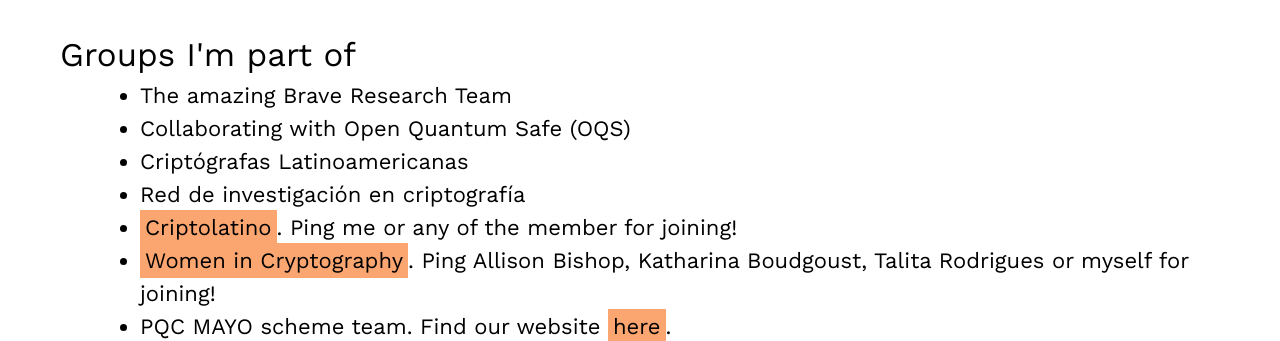
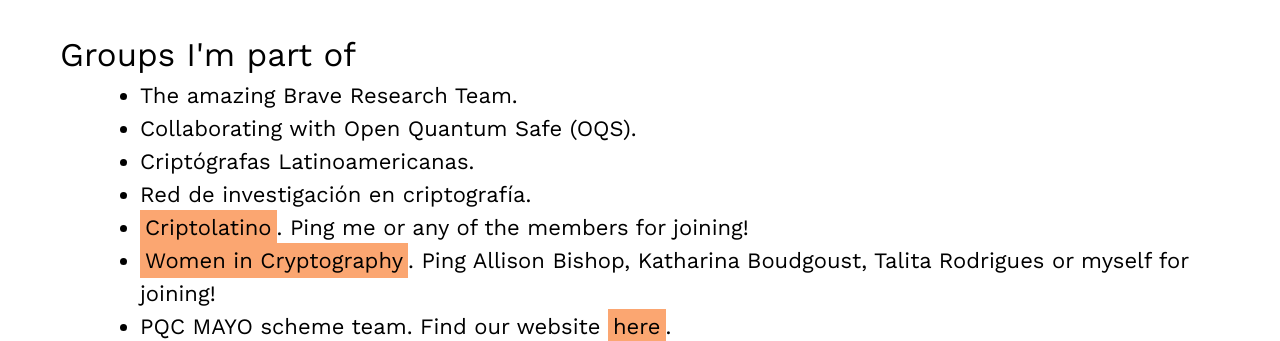
Before and after one commit to claucece/claucece.github.io, a Jekyll site: the page built from work.html, in a window 1280 px wide and 900 px high, scrolled down 3884 px. Shown: the part 177-518 px from the top of the window. Built offline with Jekyll 4.4.1, drawn with Linux system fonts in a browser that asks for light colours; some of the changed text lies outside the part shown.

Commit message:
Add dots everywhere

```diff
--- a/work.html
+++ b/work.html
@@ -125,11 +125,11 @@
 
     <a class="none" id="groups"><h2>Groups I'm part of</h2></a>
     <ul class="centered-list">
-      <li>The amazing Brave Research Team</li>
-      <li>Collaborating with Open Quantum Safe (OQS)</li>
-      <li>Criptógrafas Latinoamericanas</li>
-      <li>Red de investigación en criptografía</li>
-      <li><a href="https://criptolatino.org/" target="_blank">Criptolatino</a>. Ping me or any of the member for joining!</li>
+      <li>The amazing Brave Research Team.</li>
+      <li>Collaborating with Open Quantum Safe (OQS).</li>
+      <li>Criptógrafas Latinoamericanas.</li>
+      <li>Red de investigación en criptografía.</li>
+      <li><a href="https://criptolatino.org/" target="_blank">Criptolatino</a>. Ping me or any of the members for joining!</li>
       <li><a href="https://www.womenincryptography.com/" target="_blank">Women in Cryptography</a>. Ping Allison Bishop, Katharina Boudgoust, Talita Rodrigues or myself for joining!</li>
       <li>PQC MAYO scheme team. Find our website <a href="https://pqmayo.org/" target="_blank">here</a>.</li>
       <li>The Lattice Club with Octavio Pérez Kempner. Find our website <a href="https://thelatticeclub.com/" target="_blank">here</a>.</li>
@@ -236,7 +236,7 @@
 		  <li>Roll of honour: Conservatorio Nacional de Música.</li>
 		  <li>First class honours, University of London.</li>
 		  <li>Runner-up for best paper award at ESORICS2022.</li>
-			<li>Distinguished Paper Award (DPA) at IEEES&P 2023</\i>
+			<li>Distinguished Paper Award (DPA) at IEEES&P 2023.</\i>
     </ul>
 		<br>
 
```
